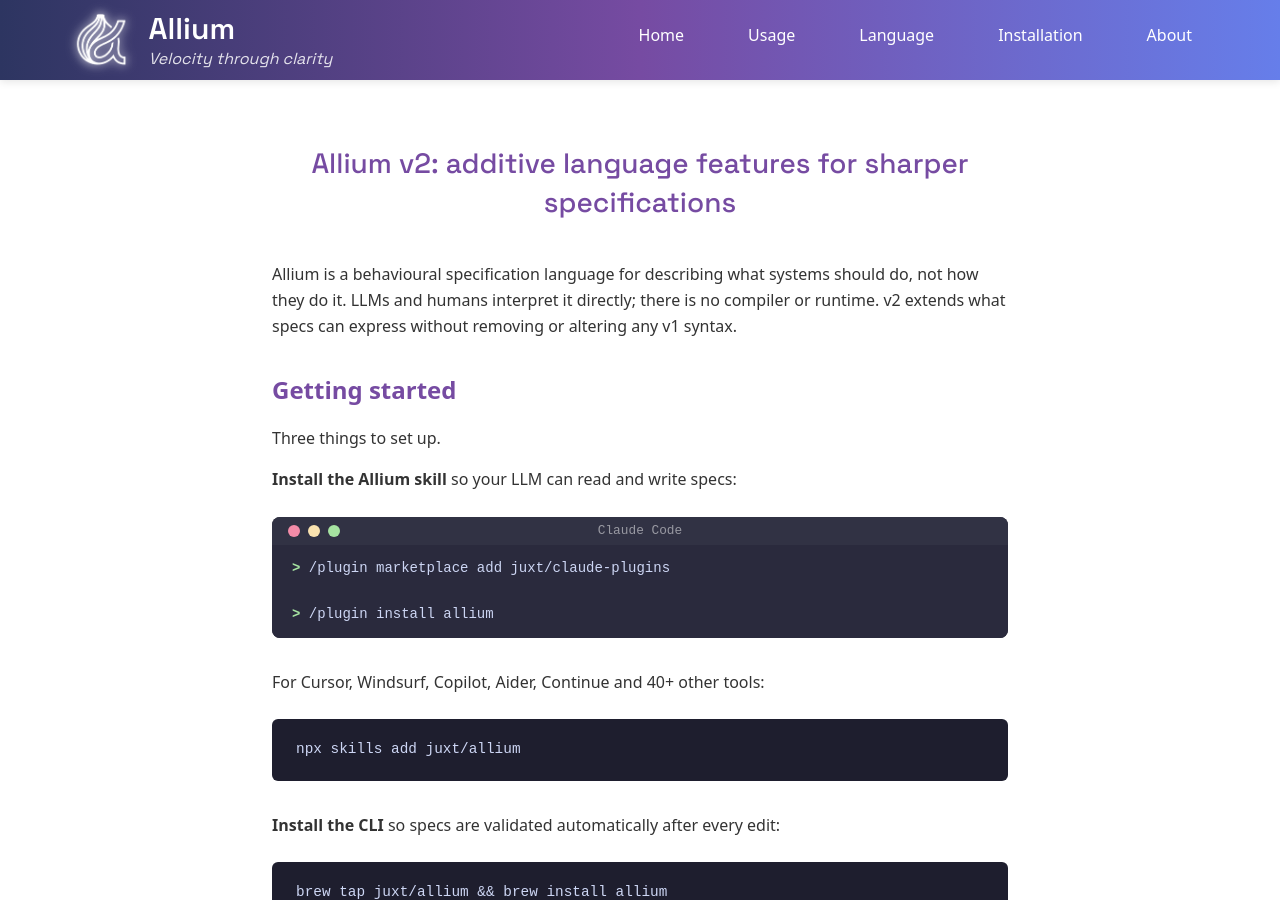
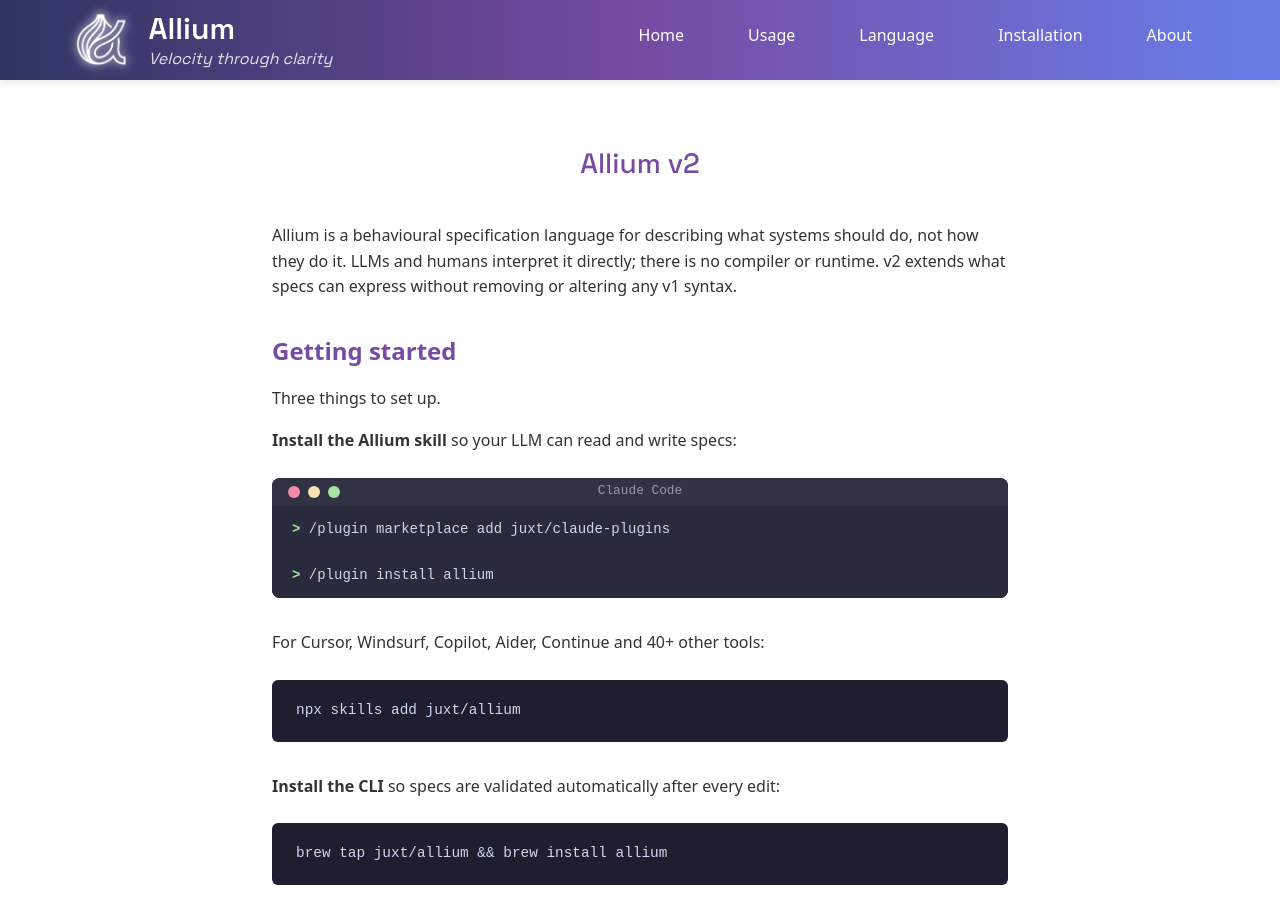
Before and after one commit to juxt/allium, a Jekyll site: the page built from v2/index.md, in a window 1280 px wide and 900 px high. Built offline with Jekyll 4.4.1, drawn with Linux system fonts in a browser that asks for light colours.

Commit message:
simplify hero title

```diff
--- a/v2/index.md
+++ b/v2/index.md
@@ -3,7 +3,7 @@
 title: Allium v2
 ---
 
-<p class="hero">Allium v2: additive language features for sharper specifications</p>
+<p class="hero">Allium v2</p>
 
 Allium is a behavioural specification language for describing what systems should do, not how they do it. LLMs and humans interpret it directly; there is no compiler or runtime. v2 extends what specs can express without removing or altering any v1 syntax.
 
```
